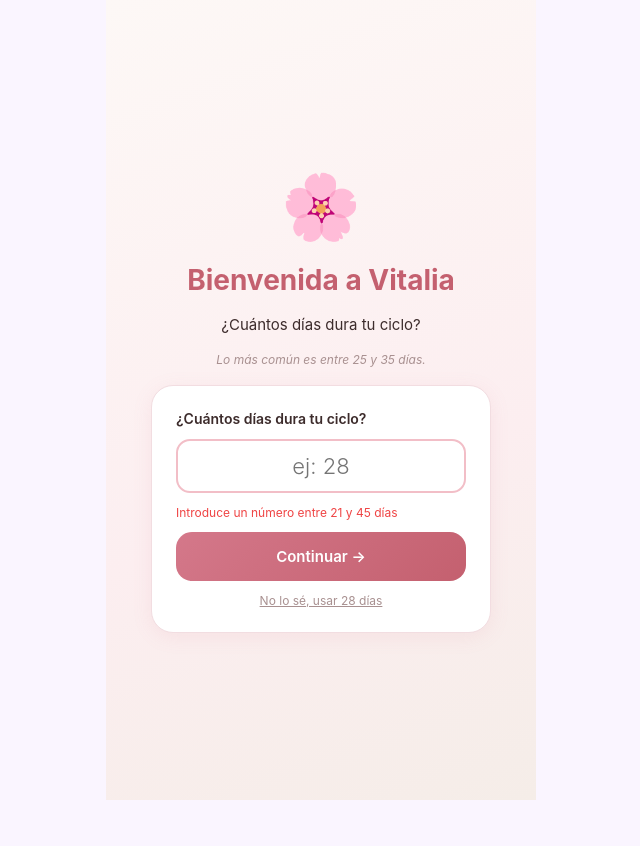
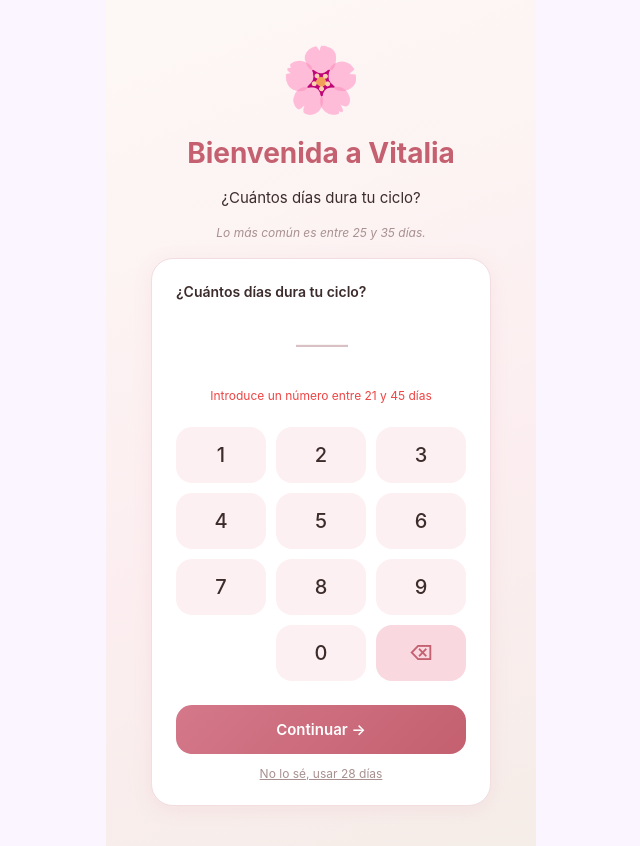
Before and after one commit to srtayanire/Vitalia, a React (Vite) app: page / in a window 1280 px wide. Both pictures are taken after a click on the button "Continuar →". Shown: the whole page, without its empty margins (319-959 px from the left). Before the commit the page ends 800 px from the top, so only its background shows below. Built offline with nearby package versions, Linux system fonts and the light colour scheme.

Commit message:
Teclado numerico propio onboarding

```diff
--- a/src/App.jsx
+++ b/src/App.jsx
@@ -565,6 +565,16 @@
 
   // ─── Onboarding ──────────────────────────────────────────────────────────────
   function OnboardingScreen() {
+    function pressNum(n) {
+      setCycleInput(prev => {
+        const next = prev + n;
+        if (parseInt(next) > 45) return prev;
+        return next;
+      });
+      setCycleError("");
+    }
+    function pressDelete() { setCycleInput(prev => prev.slice(0, -1)); }
+
     return (
       <div style={S.onboarding}>
         <div style={{ fontSize: 64, textAlign: "center" }}>🌸</div>
@@ -573,8 +583,25 @@
         <p style={S.onboardingHint}>{t.cycleHint}</p>
         <div style={S.onboardingCard}>
           <label style={S.onboardingLabel}>{t.cycleQuestion}</label>
-          <input type="tel" inputMode="numeric" pattern="[0-9]*" value={cycleInput} onChange={e => { setCycleInput(e.target.value.replace(/[^0-9]/g, '')); setCycleError(""); }} onKeyDown={e => e.key === "Enter" && handleCycleSubmit()} placeholder={t.cyclePlaceholder} style={S.onboardingInput} />
-          {cycleError && <p style={{ color: "#ef4444", fontSize: 12 }}>{t.cycleError}</p>}
+
+          {/* Display */}
+          <div style={{ fontSize: 52, fontWeight: 200, color: cycleInput ? "#c4606f" : "#d8c0c4", textAlign: "center", letterSpacing: -2, minHeight: 64, lineHeight: "64px" }}>
+            {cycleInput || "—"}
+          </div>
+
+          {cycleError && <p style={{ color: "#ef4444", fontSize: 12, textAlign: "center" }}>{t.cycleError}</p>}
+
+          {/* Numeric pad */}
+          <div style={{ display: "grid", gridTemplateColumns: "repeat(3, 1fr)", gap: 10, margin: "12px 0" }}>
+            {["1","2","3","4","5","6","7","8","9","","0","⌫"].map((n, i) => (
+              <button key={i} onClick={() => n === "⌫" ? pressDelete() : n ? pressNum(n) : null}
+                style={{ ...S.numBtn, opacity: n === "" ? 0 : 1, pointerEvents: n === "" ? "none" : "auto",
+                  background: n === "⌫" ? "#f9d8e0" : "#fdf0f2", color: n === "⌫" ? "#c4606f" : "#3d2c2c" }}>
+                {n}
+              </button>
+            ))}
+          </div>
+
           <button onClick={handleCycleSubmit} style={S.onboardingBtn}>{t.continueBtn}</button>
           <button onClick={() => { setUserCycleLength(28); setEditingCycle(false); }} style={S.onboardingSkip}>{t.dontKnow}</button>
           {editingCycle && <button onClick={() => setEditingCycle(false)} style={S.onboardingSkip}>{t.cancel}</button>}
@@ -1211,6 +1238,7 @@
   symptomLabel: { fontSize: 12, fontWeight: 700, color: "#3d2c2c", marginBottom: 8 },
   chipRow: { display: "flex", flexWrap: "wrap", gap: 8 },
   chip: { border: "none", borderRadius: 20, padding: "7px 14px", fontSize: 12, fontWeight: 600, cursor: "pointer", fontFamily: "inherit", transition: "all 0.15s" },
+  numBtn: { border: "none", borderRadius: 16, padding: "16px", fontSize: 20, fontWeight: 500, cursor: "pointer", fontFamily: "inherit", transition: "all 0.1s", textAlign: "center" },
   statCard: { background: "white", borderRadius: 20, padding: 18, border: "1px solid #f2dde1", boxShadow: "0 2px 10px rgba(212,120,138,0.07)" },
   statTitle: { fontSize: 14, fontWeight: 700, color: "#c4606f" },
 };
```
Also changed, not shown: App.jsx (+30 -2 lines).
